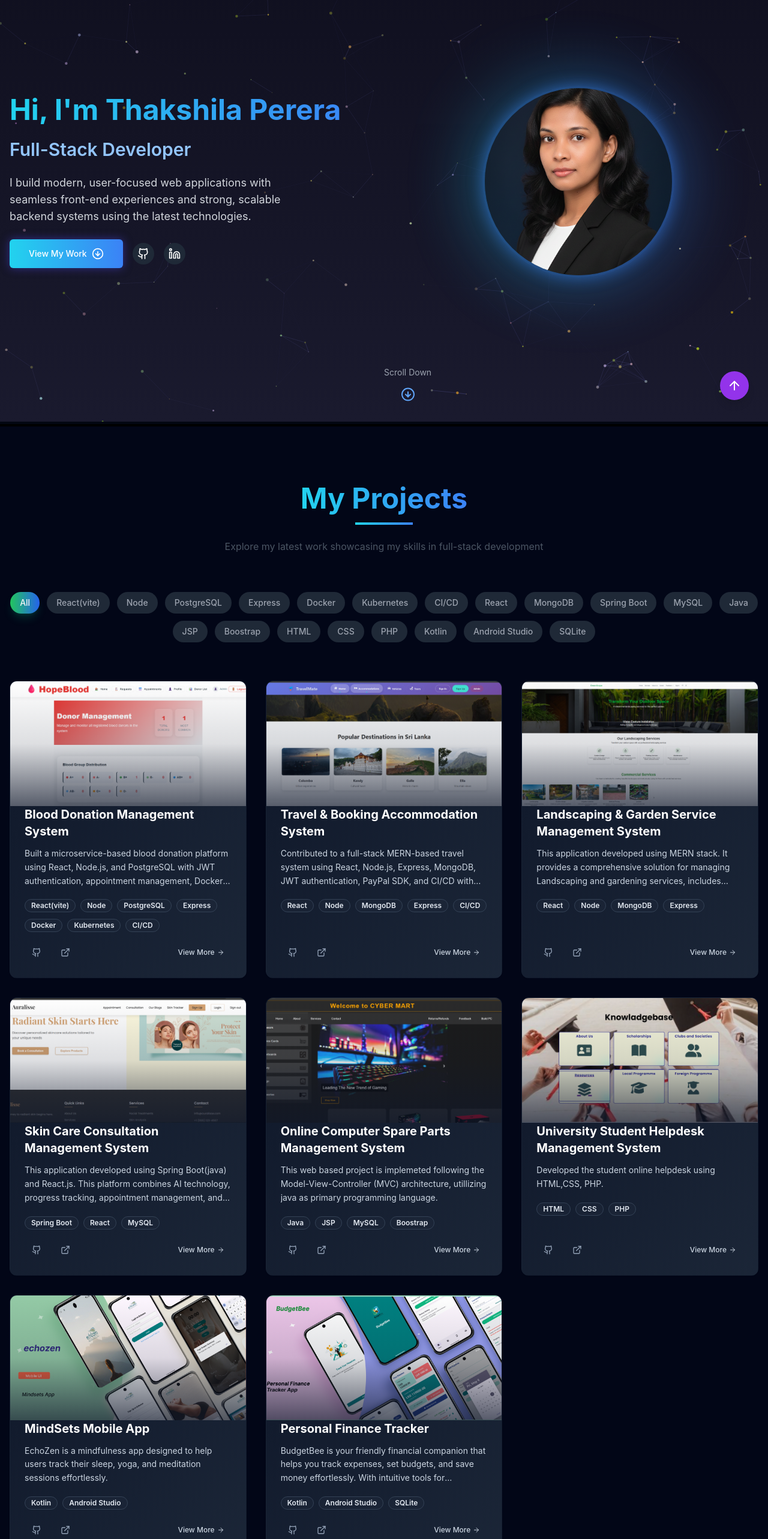
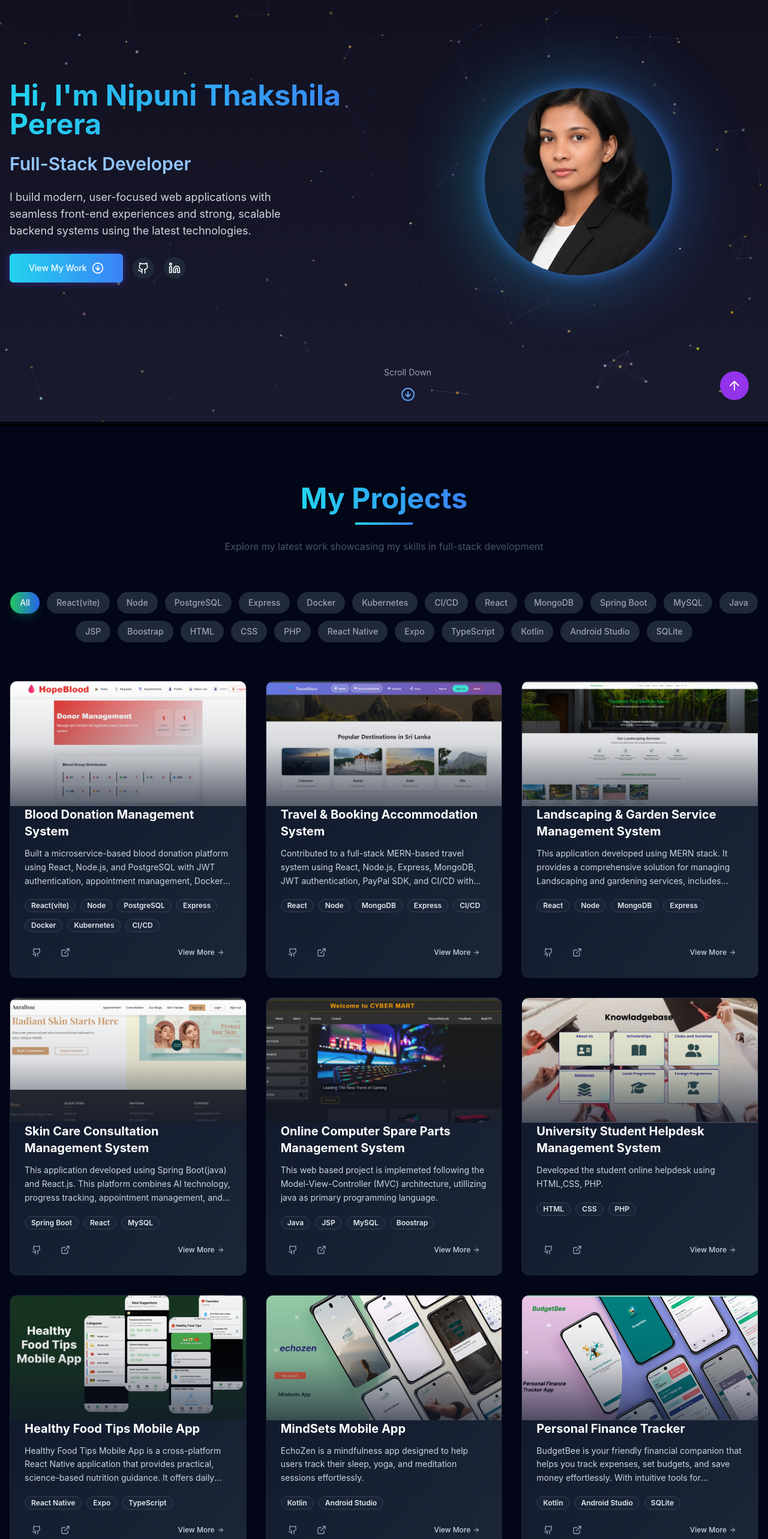
Before and after one commit to Nipuni002/My_Portfolio, a React (Create React App) app: page / in a window 1280 px wide. Shown: the part 101-2667 px from the top of the page at 60% size. Built offline with nearby package versions, Linux system fonts and the light colour scheme.

Commit message:
Update components (About, Hero, ProjectsGrid, SkillsDisplay) and add project images (Food.png, Pro2.png)

```diff
--- a/src/components/AboutSection.jsx
+++ b/src/components/AboutSection.jsx
@@ -11,7 +11,7 @@ import myImg from "./images/Pro.png";
  */
 
 const AboutSection = ({
-  name = "Thakshila Perera",
+  name = "Nipuni Perera",
   bio = "I'm a passionate full-stack developer with expertise in creating modern web applications. With a strong foundation in both frontend and backend technologies, I strive to build intuitive, efficient, and visually appealing digital experiences.",
   skills = [
     "Frontend Development",
--- a/src/components/HeroSection.jsx
+++ b/src/components/HeroSection.jsx
@@ -19,7 +19,7 @@ import profileImg from "./images/New.png";
  */
 
 const HeroSection = ({
-  title = "Hi, I'm Thakshila Perera",
+  title = "Hi, I'm Nipuni Thakshila Perera",
   subtitle = "Full-Stack Developer",
   description = "I build modern, user-focused web applications with seamless front-end experiences and strong, scalable backend systems using the latest technologies.",
   ctaText = "View My Work",
--- a/src/components/ProjectsGrid.jsx
+++ b/src/components/ProjectsGrid.jsx
@@ -9,6 +9,7 @@ import mindImg from "./images/mind.png";
 import FinaImg from "./images/Fina.png";
 import bloodImg from "./images/blood.png";
 import TravelImg from "./images/travel.png";
+import FoodImg from "./images/Food.png";
 
 
 const ProjectsGrid = ({ projects = defaultProjects }) => {
@@ -172,6 +173,14 @@ const defaultProjects = [
   },
   {
     id: "7",
+    title: "Healthy Food Tips Mobile App",
+    description: "Healthy Food Tips Mobile App is a cross-platform React Native application that provides practical, science-based nutrition guidance. It offers daily food tips, meal planning, water tracking, and a favorites system for easy reference. Built with React Native, Expo, TypeScript, and Context API, the app features offline access, local data persistence, and an intuitive, user-friendly interface. It helps users improve hydration, maintain balanced diets, and adopt healthier lifestyle habits. Fully privacy-focused and free to use, the app works seamlessly on Android and iOS.",
+    image: FoodImg,
+    technologies: ["React Native", "Expo", "TypeScript"],
+    link: "https://github.com/Nipuni002/Healthy_Food_Tips-App.git",
+  },
+  {
+    id: "8",
     title: "MindSets Mobile App",
     description: "EchoZen is a mindfulness app designed to help users track their sleep, yoga, and meditation sessions effortlessly. ",
     image: mindImg,
@@ -179,7 +188,7 @@ const defaultProjects = [
     link: "https://github.com/Nipuni002/Mindsets_mobile_App",
   },
   {
-    id: "8",
+    id: "9",
     title: "Personal Finance Tracker",
     description: "BudgetBee is your friendly financial companion that helps you track expenses, set budgets, and save money effortlessly. With intuitive tools for monitoring spending patterns, setting monthly limits, and receiving smart alerts, BudgetBee ensures you're always in control of your finances. ",
     image: FinaImg,
--- a/src/components/SkillsDisplay.jsx
+++ b/src/components/SkillsDisplay.jsx
@@ -22,6 +22,8 @@ import {
   SiVercel,
   SiGithubactions,
   SiPostgresql,
+  SiTypescript,
+  SiExpo,
 } from "react-icons/si";
 
 const SkillsDisplay = () => {
@@ -52,6 +54,8 @@ const SkillsDisplay = () => {
   const skills = {
   frontend: [
     { name: "React", level: 90, category: "frontend", icon: SiReact },
+    { name: "React Native", level: 80, category: "frontend", icon: SiReact },   // reuse React icon
+    { name: "Expo", level: 75, category: "frontend", icon: SiExpo },
     { name: "Next.js", level: 75, category: "frontend", icon: SiNextdotjs },
     { name: "Tailwind CSS", level: 85, category: "frontend", icon: SiTailwindcss },
   ],
@@ -72,11 +76,12 @@ const SkillsDisplay = () => {
     { name: "MySQL", level: 85, category: "databases", icon: SiMysql },
     { name: "PostgreSQL", level: 80, category: "databases", icon: SiPostgresql },
   ],
-  languages: [
+ languages: [
     { name: "Python", level: 75, category: "languages", icon: SiPython },
     { name: "Java", level: 90, category: "languages", icon: SiJavascript },
     { name: "C++", level: 75, category: "languages", icon: SiCplusplus },
     { name: "Kotlin", level: 80, category: "languages", icon: SiKotlin },
+    { name: "TypeScript", level: 80, category: "languages", icon: SiTypescript },
   ],
 };
 
@@ -137,6 +142,8 @@ const SkillsDisplay = () => {
   const getIconColor = (skillName) => {
   const colorMap = {
     'React': 'text-cyan-400 hover:text-cyan-300',
+    Expo: "text-black hover:text-gray-700",
+    TypeScript: "text-blue-600 hover:text-blue-500",
     'Next.js': 'text-white hover:text-gray-200',
     'Tailwind CSS': 'text-cyan-500 hover:text-cyan-400',
     'Node.js': 'text-green-500 hover:text-green-400',
```
Also changed, not shown: src/components/images/Food.png (added), src/components/images/Pro2.png (added).
